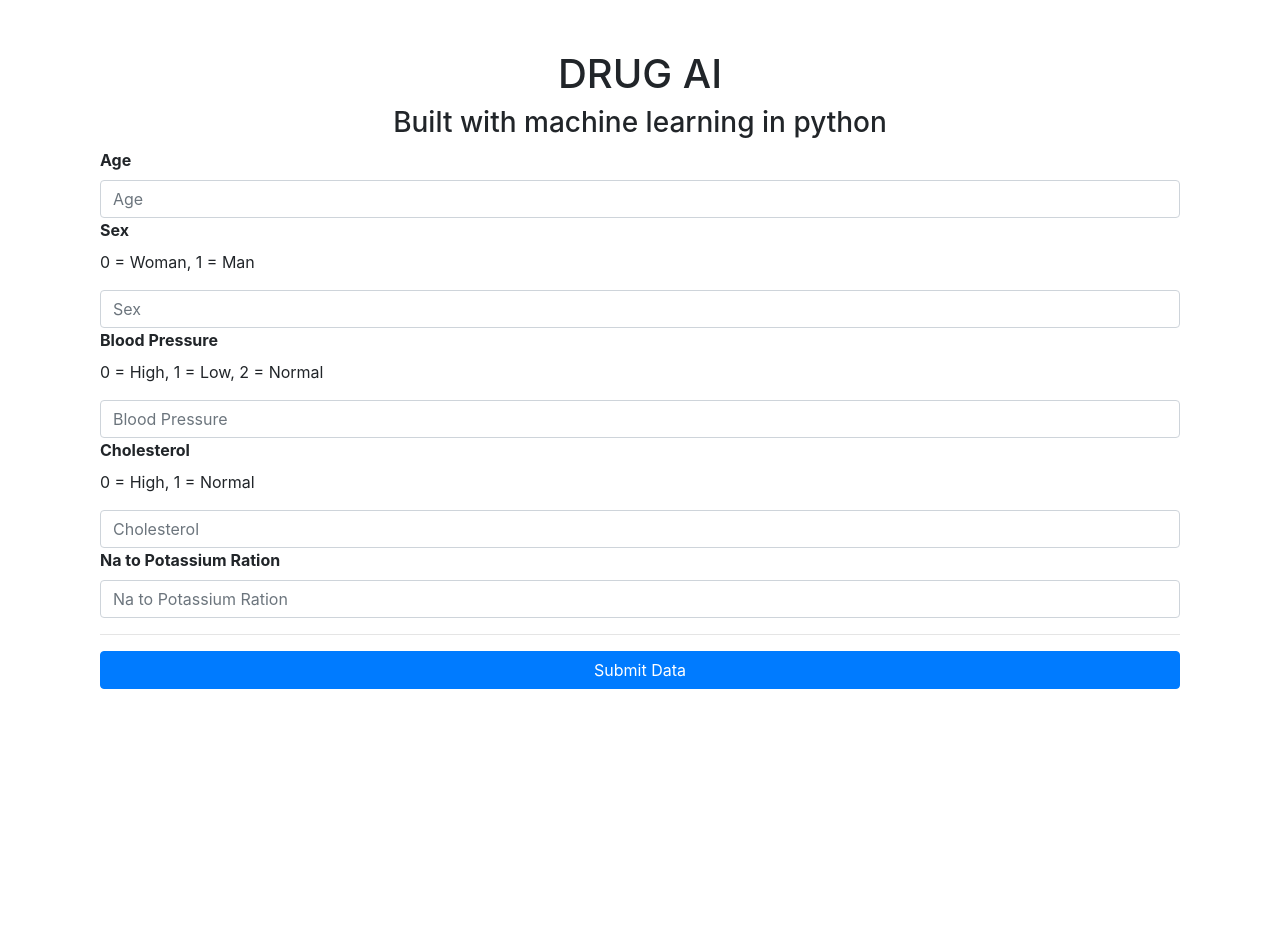
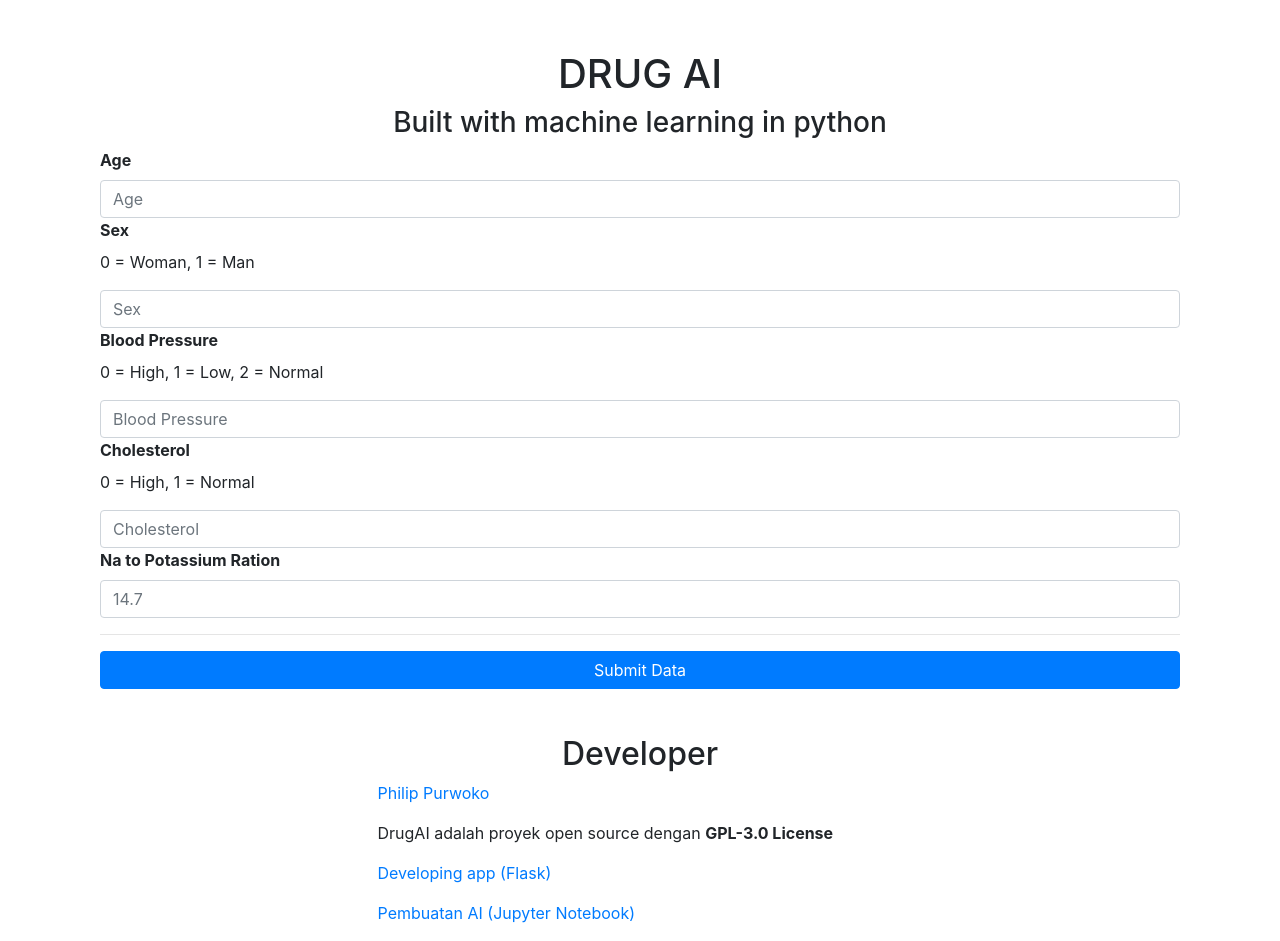
Before and after one commit to PhilipPurwoko/DrugAI, a Flask app: page / in a window 1280 px wide. Before the commit the page ends 689 px from the top, so only its background shows below. Run offline with Flask 2, Linux system fonts and the light colour scheme; parts of the project's set-up code (start-up, migrations or seed data) failed here and were passed over; some libraries are stand-ins or nearby versions.

Commit message:
Menambahkan profil developer

```diff
--- a/app/templates/index.html
+++ b/app/templates/index.html
@@ -44,7 +44,7 @@
                 <div class="row">
                     <div class="col">
                         <label for="natok"><strong>Na to Potassium Ration</strong></label>
-                        <input class="form-control" type="text" name="natok" placeholder="Na to Potassium Ration" autocomplete='off' required>
+                        <input class="form-control" type="text" name="natok" placeholder="14.7" autocomplete='off' required>
                     </div>
                 </div>
                 <hr>
@@ -65,5 +65,16 @@
             </div>
         </div>
     </div>
+    <div class="container">
+    	<div class="row"  style="width: 50%;margin: auto;">
+    		<div class="col">
+    			<h2 align="center">Developer</h2>
+    			<p><a href="https://github.com/PhilipPurwoko/">Philip Purwoko</a></p>
+    			<p>DrugAI adalah proyek open source dengan <strong>GPL-3.0 License</strong></p>
+    			<p><a href="https://github.com/PhilipPurwoko/DrugAI">Developing app (Flask)</a></p>
+    			<p><a href="https://github.com/PhilipPurwoko/MachineLearning-Guide">Pembuatan AI (Jupyter Notebook)</a></p>
+    		</div>
+    	</div>
+    </div>
 </body>
 </html>
```
